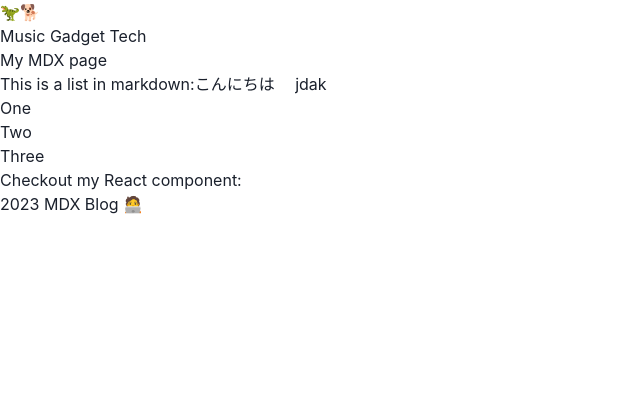
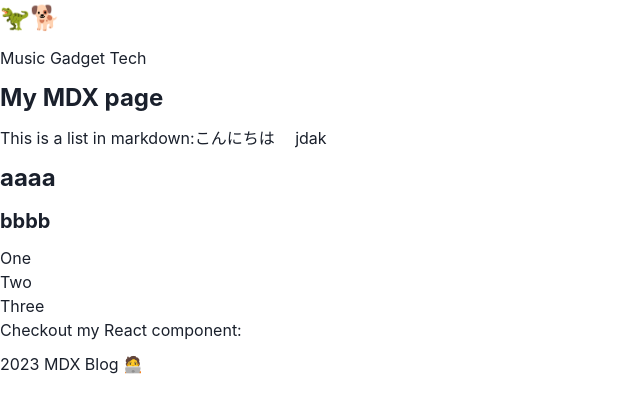
Before and after one commit to kzhub/mdx-blog, a Next.js app: page /posts/b in a window 1280 px wide. Shown: the top 412 px of the page, without its empty margins (0-640 px from the left). Built offline with nearby package versions, Linux system fonts and the light colour scheme.

Commit message:
Update Styles

```diff
--- a/components/Header.tsx
+++ b/components/Header.tsx
@@ -10,7 +10,7 @@ const Header = () => {
 					</Center>
 				</Link>
 			</Heading>
-			<Center>
+			<Center mb='32px'>
 				<Text fontSize='8px' color='blackAlpha.300'>
 					Music Gadget Tech
 				</Text>
--- a/pages/index.tsx
+++ b/pages/index.tsx
@@ -40,7 +40,7 @@ export default function Home({ data }: { data: Array<articleObjectType> }) {
 			</Head>
 
 				<Tabs variant='soft-rounded' colorScheme='teal'>
-					<Flex mt='32px'>
+					<Flex>
 						<Box>
 							<TabList>
 								<Tab>All</Tab>
--- a/pages/posts/b.mdx
+++ b/pages/posts/b.mdx
@@ -12,7 +12,8 @@ export const meta = {
 This is a list in markdown:こんにちは
 jdak
 
-
+# aaaa
+## bbbb
 - One
 - Two
 - Three
--- a/styles/globals.css
+++ b/styles/globals.css
@@ -109,3 +109,39 @@ a {
 li{
 	list-style: none;
 }
+
+h1 {
+	font-size: 24px;
+	font-weight: bold;
+	margin-bottom: 10px;
+}
+
+h2 {
+	font-size: 20px;
+	font-weight: bold;
+	margin-bottom: 10px;
+}
+
+h3 {
+	font-size: 18px;
+	font-weight: bold;
+	margin-bottom: 10px;
+}
+
+h4 {
+	font-size: 16px;
+	font-weight: bold;
+	margin-bottom: 10px;
+}
+
+h5 {
+	font-size: 14px;
+	font-weight: bold;
+	margin-bottom: 10px;
+}
+
+p {
+	font-size: 16px;
+	line-height: 1.5;
+	margin-bottom: 10px;
+}
```
